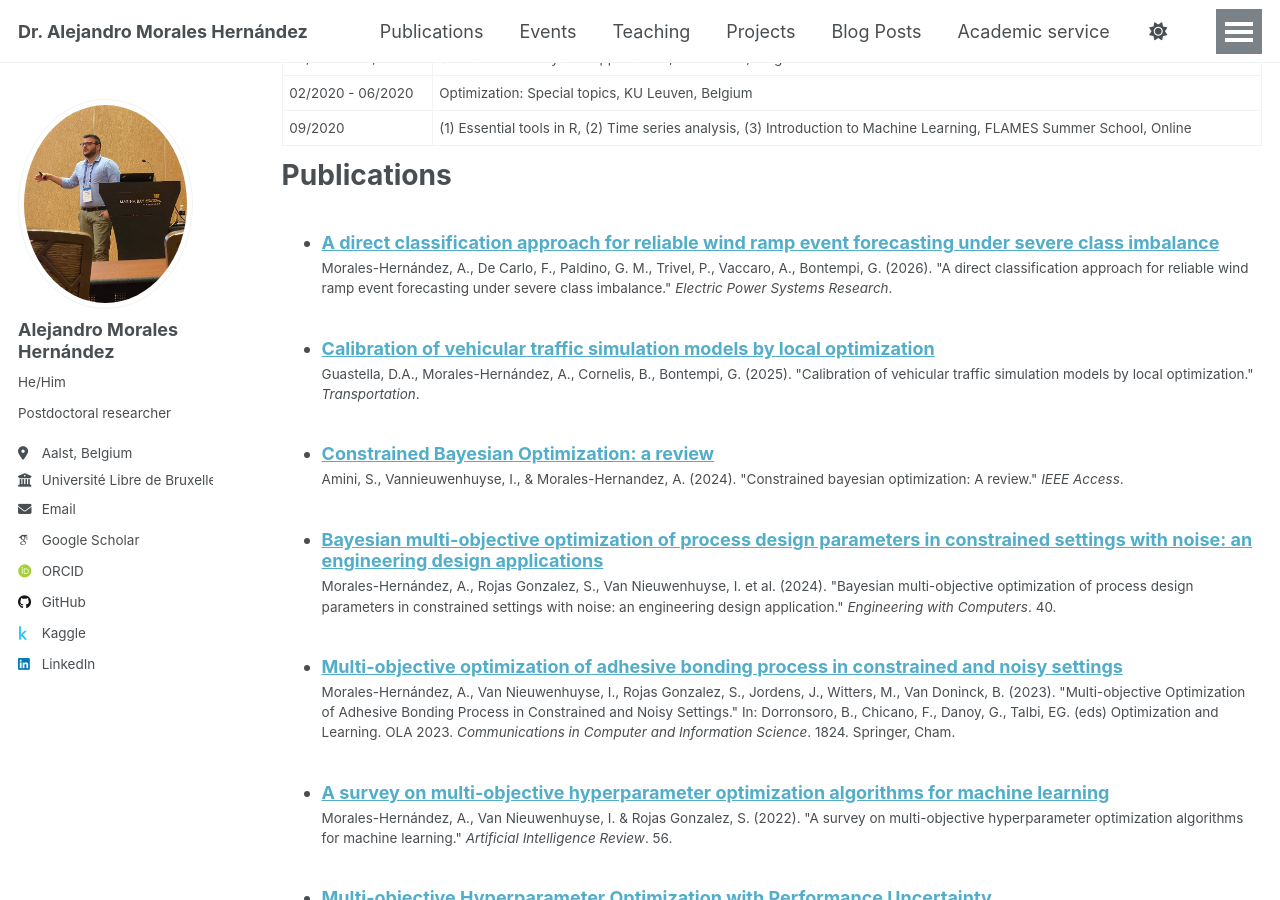
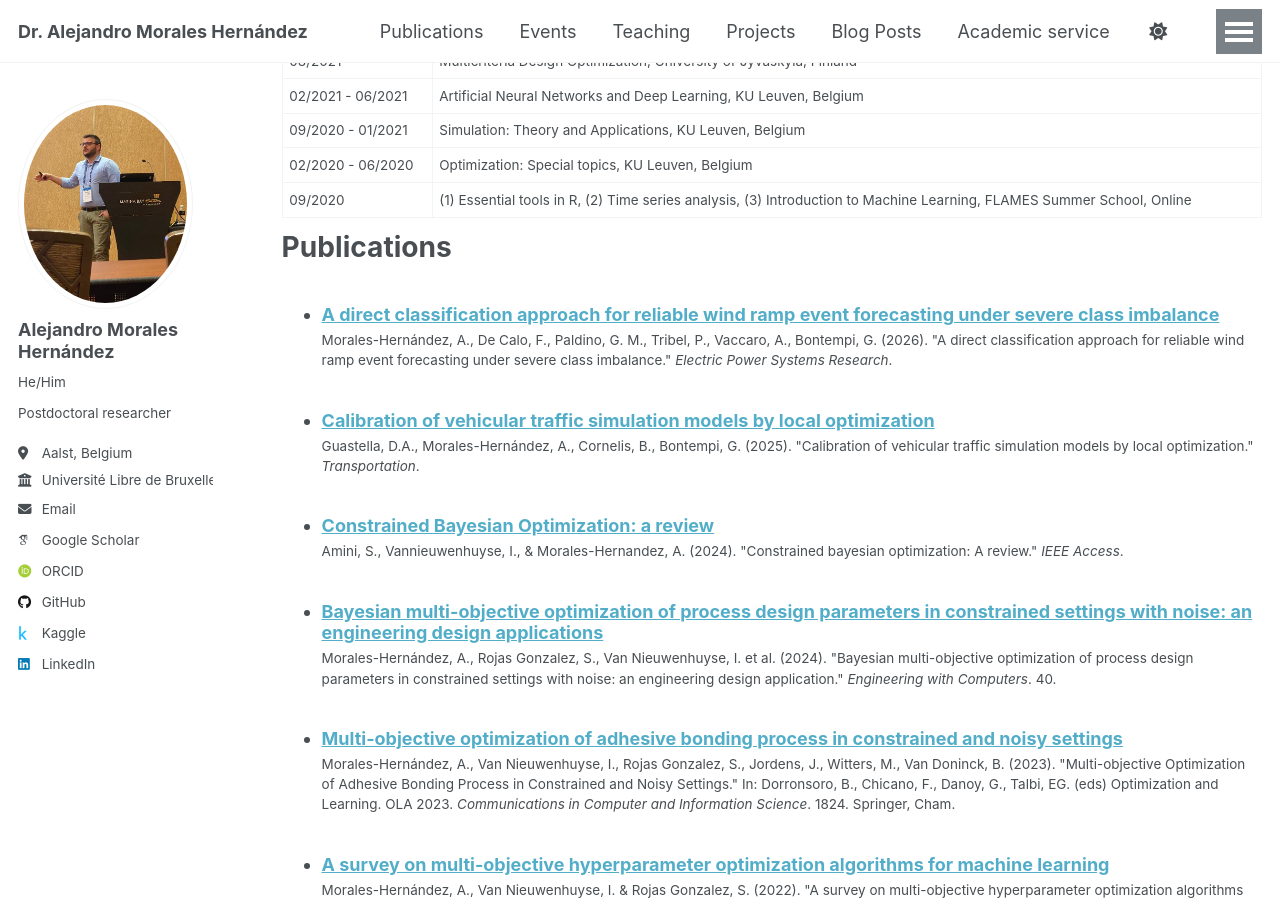
Before and after one commit to alejandro3500/alejandro3500.github.io, a Jekyll site: the page built from _pages/cv.md, in a window 1280 px wide and 900 px high, scrolled down 1992 px. Built offline with Jekyll 4.4.1, drawn with Linux system fonts in a browser that asks for light colours; some web fonts are replaced; a script that is not in the unit is left out; some of the changed text lies outside the part shown.

Commit message:
Updating some entries

```diff
--- a/_publications/2026-forecasting-ramps.md
+++ b/_publications/2026-forecasting-ramps.md
@@ -8,7 +8,7 @@ date: 2026-03-13
 venue: 'Electric Power Systems Research'
 paperurl: 'https://doi.org/10.1016/j.epsr.2026.112951'
 bibtexurl: '../files/forecasting_ramps.bib'
-citation: 'Morales-Hernández, A., De Carlo, F., Paldino, G. M., Trivel, P., Vaccaro, A., Bontempi, G. (2026). &quot;A direct classification approach for reliable wind ramp event forecasting under severe class imbalance.&quot; <i>Electric Power Systems Research</i>.'
+citation: 'Morales-Hernández, A., De Calo, F., Paldino, G. M., Tribel, P., Vaccaro, A., Bontempi, G. (2026). &quot;A direct classification approach for reliable wind ramp event forecasting under severe class imbalance.&quot; <i>Electric Power Systems Research</i>.'
 ---
 
 Decision support systems are essential for maintaining grid stability in low-carbon power systems, such as wind power plants, by providing real-time alerts to control room operators regarding potential events, including Wind Power Ramp Events (WPREs). These early warnings enable the timely initiation of more detailed system stability assessments and preventive actions. However, forecasting these events is challenging due to the inherent class imbalance in WPRE datasets, where ramp events are less frequent (typically less than 15% of observed events) compared to normal conditions. Ignoring this characteristic undermines the performance of conventional machine learning models, which often favor the majority class. This paper introduces a novel methodology for WPRE forecasting as a multivariate time series classification task and proposes a data preprocessing strategy that extracts features from recent power observations and masks unavailable ramp information, making it integrable with traditional real-time ramp identification tools. Particularly, the proposed methodology combines majority-class undersampling and ensemble learning to enhance wind ramp event forecasting under class imbalance. Numerical simulations conducted on a real-world dataset demonstrate the superiority of our approach, achieving over 85% accuracy and 88% weighted F1 score, outperforming benchmark classifiers.
```
Also changed, not shown: _pages/academic_service.md (+1 -1 lines), _pages/cv.md (+3 -0 lines).
